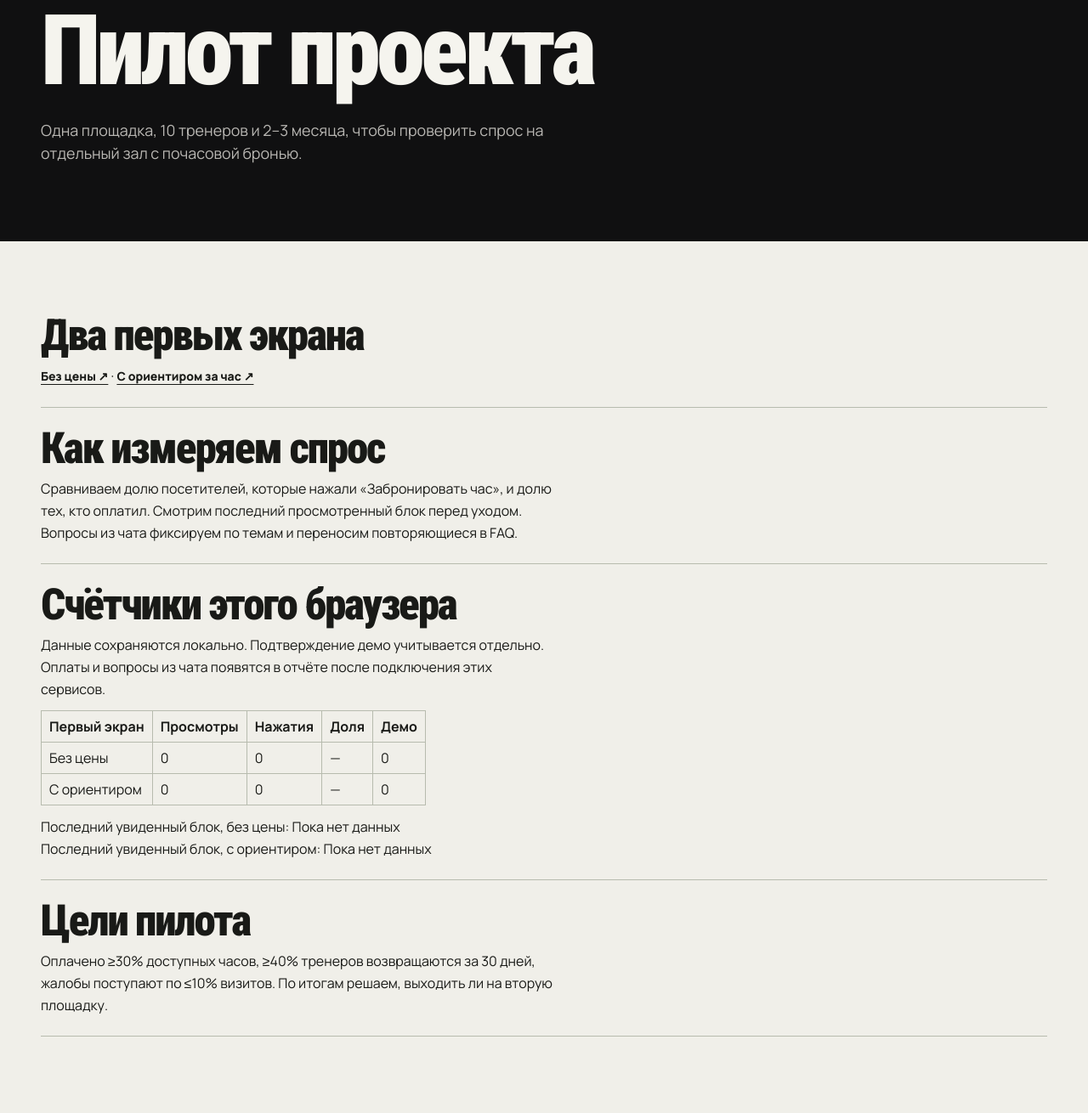
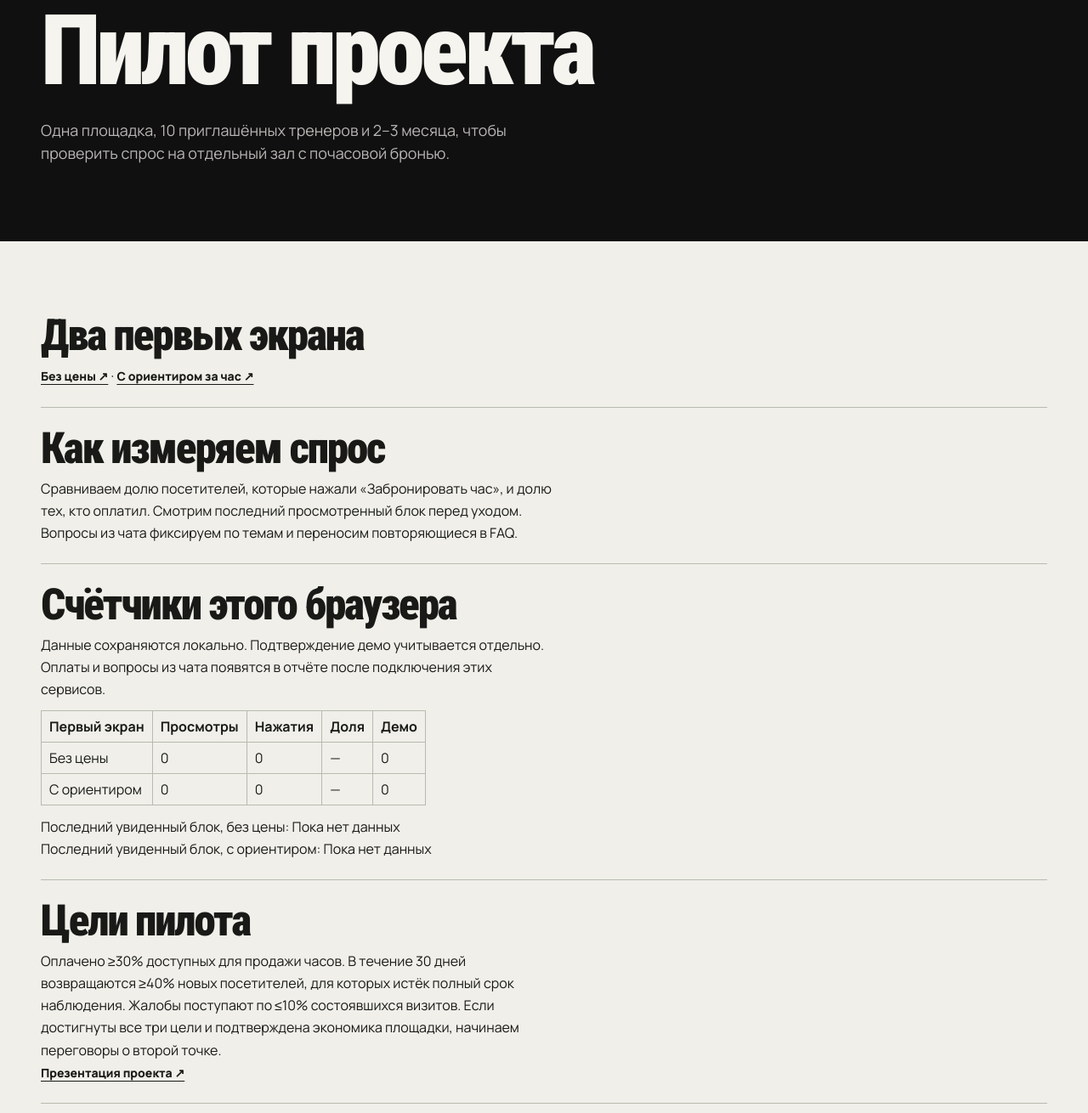
Before and after one commit to kolotovzlav-droid/image-lab-site, a plain HTML site: page pilot.html in a window 1280 px wide. Shown: the part 190-1500 px from the top of the page at 85% size. Drawn offline with Linux system fonts and the light colour scheme.

Commit message:
Align pilot targets with final presentation

```diff
--- a/pilot.html
+++ b/pilot.html
@@ -18,7 +18,7 @@
     <section class="wrap section">
       <p class="kicker">ИМИДЖЛАБ</p>
       <h1>Пилот проекта</h1>
-      <p class="lead">Одна площадка, 10 тренеров и 2–3 месяца, чтобы проверить спрос на отдельный зал с почасовой бронью.</p>
+      <p class="lead">Одна площадка, 10 приглашённых тренеров и 2–3 месяца, чтобы проверить спрос на отдельный зал с почасовой бронью.</p>
     </section>
     <section class="light"><div class="wrap section detail-sections">
       <article><h2>Два первых экрана</h2><p><a class="quiet" href="./?hero=plain">Без цены ↗</a> · <a class="quiet" href="./?hero=price">С ориентиром за час ↗</a></p></article>
@@ -28,7 +28,7 @@
         <p>Последний увиденный блок, без цены: <span id="blocks-plain">—</span></p>
         <p>Последний увиденный блок, с ориентиром: <span id="blocks-price">—</span></p>
       </article>
-      <article><h2>Цели пилота</h2><p>Оплачено ≥30% доступных часов, ≥40% тренеров возвращаются за 30 дней, жалобы поступают по ≤10% визитов. По итогам решаем, выходить ли на вторую площадку.</p></article>
+      <article><h2>Цели пилота</h2><p>Оплачено ≥30% доступных для продажи часов. В течение 30 дней возвращаются ≥40% новых посетителей, для которых истёк полный срок наблюдения. Жалобы поступают по ≤10% состоявшихся визитов. Если достигнуты все три цели и подтверждена экономика площадки, начинаем переговоры о второй точке.</p><p><a class="quiet" href="https://www.canva.com/d/xo83vK4XGWdg7Co">Презентация проекта ↗</a></p></article>
     </div></section>
   </main>
   <footer><div class="wrap footer-inner"><a class="quiet" href="./">← На главную</a><div class="footer-links"><a href="trainers.html">Тренерам</a><a href="venues.html">Площадкам</a><a href="pilot.html">Пилот</a></div></div></footer>
```
